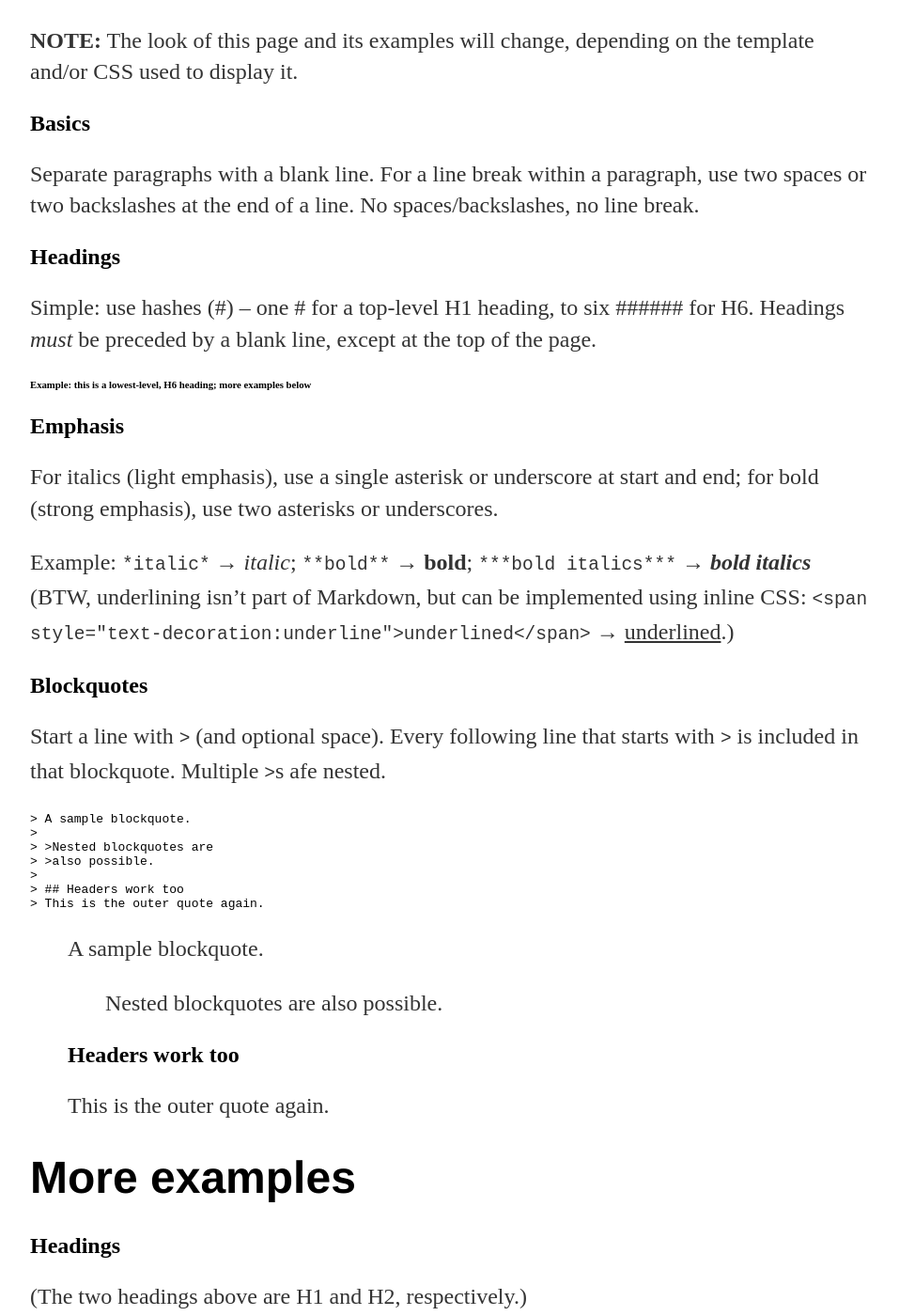
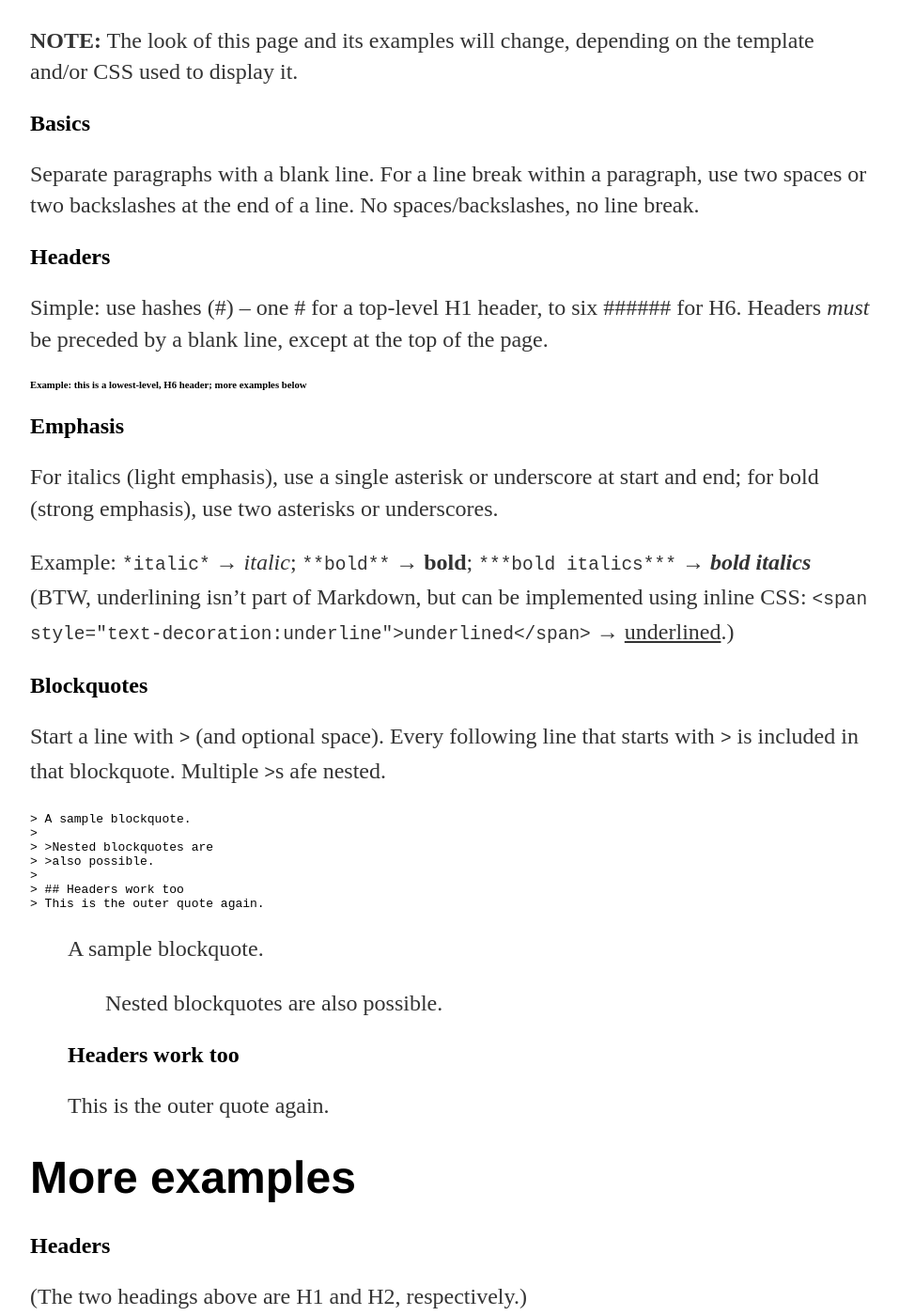
Before and after one commit to deeplypuzzled/deeplypuzzled.github.io, a Jekyll site: the page built from guide/index.md, in a window 1280 px wide and 1400 px high, scrolled down 329 px. Shown: the whole window at 94% size, without its empty margins (160-1117 px from the left). Built offline with Jekyll 4.4.1, drawn with Linux system fonts in a browser that asks for light colours; some of the changed text lies outside the part shown.

Commit message:
Update index.md
Correct Headings to Headers

```diff
--- a/guide/index.md
+++ b/guide/index.md
@@ -12,11 +12,11 @@ This page is a quick reference to Markdown and kramdown. I have put *my* most-us
 
 Separate paragraphs with a blank line. For a line break within a paragraph, use two spaces or two backslashes at the end of a line. No spaces/backslashes, no line break.
 
-## Headings
+## Headers
 
-Simple: use hashes (\#) -- one \# for a top-level H1 heading, to six \###### for H6. Headings *must* be preceded by a blank line, except at the top of the page.
+Simple: use hashes (\#) -- one \# for a top-level H1 header, to six \###### for H6. Headers *must* be preceded by a blank line, except at the top of the page.
 
-###### Example: this is a lowest-level, H6 heading; more examples below
+###### Example: this is a lowest-level, H6 header; more examples below
 
 ## Emphasis
 
@@ -49,14 +49,14 @@ Start a line with `>` (and optional space). Every following line that starts wit
 
 # More examples
 
-## Headings
+## Headers
 
 (The two headings above are H1 and H2, respectively.)
 
-### Heading 3
+### Header 3
 
-#### Heading 4
+#### Header 4
 
-##### Heading 5
+##### Header 5
 
-###### Heading 6
+###### Header 6
```
